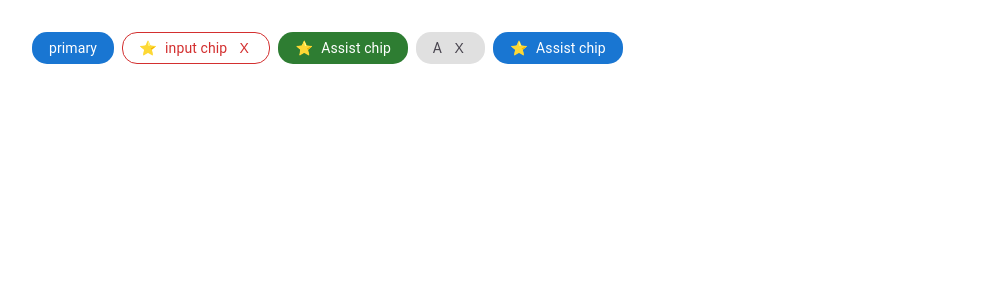
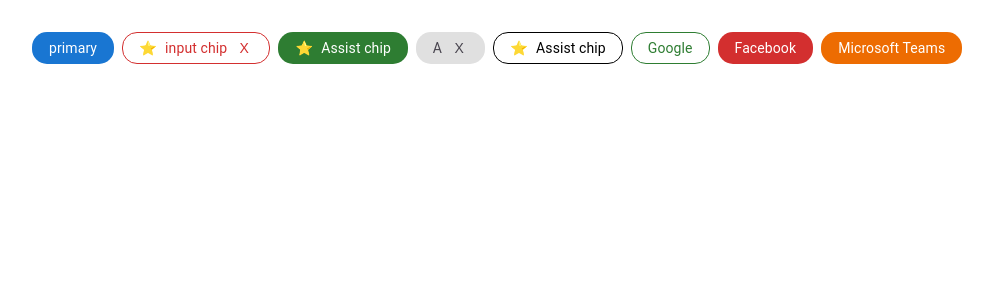
Before and after one commit to JLChambiM/my-checkbox-storybook, a React (Create React App) app: page / in a window 1280 px wide. Shown: the top 300 px of the page, without its empty margins (0-993 px from the left). Built offline with nearby package versions, Linux system fonts and the light colour scheme.

Commit message:
feat: implemet new properties, href and target

```diff
--- a/src/App.tsx
+++ b/src/App.tsx
@@ -36,11 +36,25 @@ function App() {
         A</Chip>
       <Chip
         icon={<Icon name="⭐" />}
-        variant='filled'
-        color='secondary'
+        variant='outlined'
+        color='default'
       >
         Assist chip</Chip>
 
+      <Chip
+        href="https://www.google.com/?hl=es"
+        target="_blank"
+        color='success'
+        variant='outlined'
+        >Google</Chip>
+      <Chip href="https://www.facebook.com/"
+        target="_self"
+        color='error'
+      >Facebook</Chip>
+      <Chip href="https://www.microsoft.com/es-co/microsoft-teams/"
+        target="_parent"
+        color='warning'
+      >Microsoft Teams</Chip>
     </div>
   );
 }
--- a/src/components/chip/Chip.tsx
+++ b/src/components/chip/Chip.tsx
@@ -8,7 +8,8 @@ import "./styles/index.css";
 
 export default function Chip(properties?: Properties) {
 	const defaults = toDefaults(properties);
-	const reference = useRef<HTMLSpanElement>(null);
+	const reference = useRef<HTMLElement>(null);
+	const Element = defaults.href ? 'a' : 'span';
 
 	useLayoutEffect(() => {
 		if (!reference.current) return;
@@ -17,9 +18,11 @@ export default function Chip(properties?: Properties) {
 	}, [defaults.disabled, defaults.selected]);
 
 	return (
-		<span
-			ref={reference}
+		<Element
+			ref={reference as any}
 			className={toClasses(defaults)}
+			href={defaults.href}
+			target={defaults.target}
 			tabIndex={0}
 			onClick={(event) => {
 				if (defaults.disabled) return;
@@ -64,6 +67,6 @@ export default function Chip(properties?: Properties) {
 					<Icon name="X"/>
 				</button>
 			)}
-		</span>
+		</Element>
 	);
 }
--- a/src/components/chip/helpers.tsx
+++ b/src/components/chip/helpers.tsx
@@ -16,6 +16,8 @@ export function toDefaults(properties?: Properties): Required<Properties> {
 		variant: 'filled',
 		icon: null,
 		avatar: null,
+		href: null,
+		target: null,
 		selected: false,
 		disabled: false,
 		onClick: _.noop,
--- a/src/components/chip/styles/base.css
+++ b/src/components/chip/styles/base.css
@@ -2,6 +2,7 @@
   display: inline-flex;
   align-items: center;
   box-sizing: border-box;
+  text-decoration: none;
 
   height: var(--chip-height);
   padding: var(--chip-padding-vertical) var(--chip-padding-horizontal);
--- a/src/components/chip/styles/state.css
+++ b/src/components/chip/styles/state.css
@@ -1,5 +1,3 @@
-/* Estados simplificados y más visibles */
-
 /* Hover: pequeña elevación y realce de brillo */
 .chip:hover:not(.disabled) {
   box-shadow: var(--chip-elevation-2);
--- a/src/components/chip/types.ts
+++ b/src/components/chip/types.ts
@@ -8,7 +8,7 @@ type Role = 'assist' | 'filter' | 'input' | 'suggestion';
 type Variant = 'filled' | 'outlined';
 type Color = 'default' | 'primary' | 'secondary' | 'error' | 'success' | 'warning'
 
-export type Properties = RefAttributes<HTMLSpanElement> &  {
+export type Properties = RefAttributes<HTMLElement> &  {
   /** Tipo de chip (por defecto: 'assist') */
   role?: Role;
   /** Contenido principal del chip */
@@ -21,6 +21,10 @@ export type Properties = RefAttributes<HTMLSpanElement> &  {
   icon?: ReactNode; // Changed from Icon to icon
   /** Avatar al inicio (solo para input chips, no usar junto con startIcon) */
   avatar?: ReactNode;
+  /** URL para convertir el chip en link */
+  href?: string;
+  /** Target del link (ej: '_blank', '_self') */
+  target?: '_blank' | '_self' | '_parent' | '_top';
   /** Indica si el chip está seleccionado (solo filter/input) */
   selected?: boolean;
   /** Deshabilita el chip */
```
